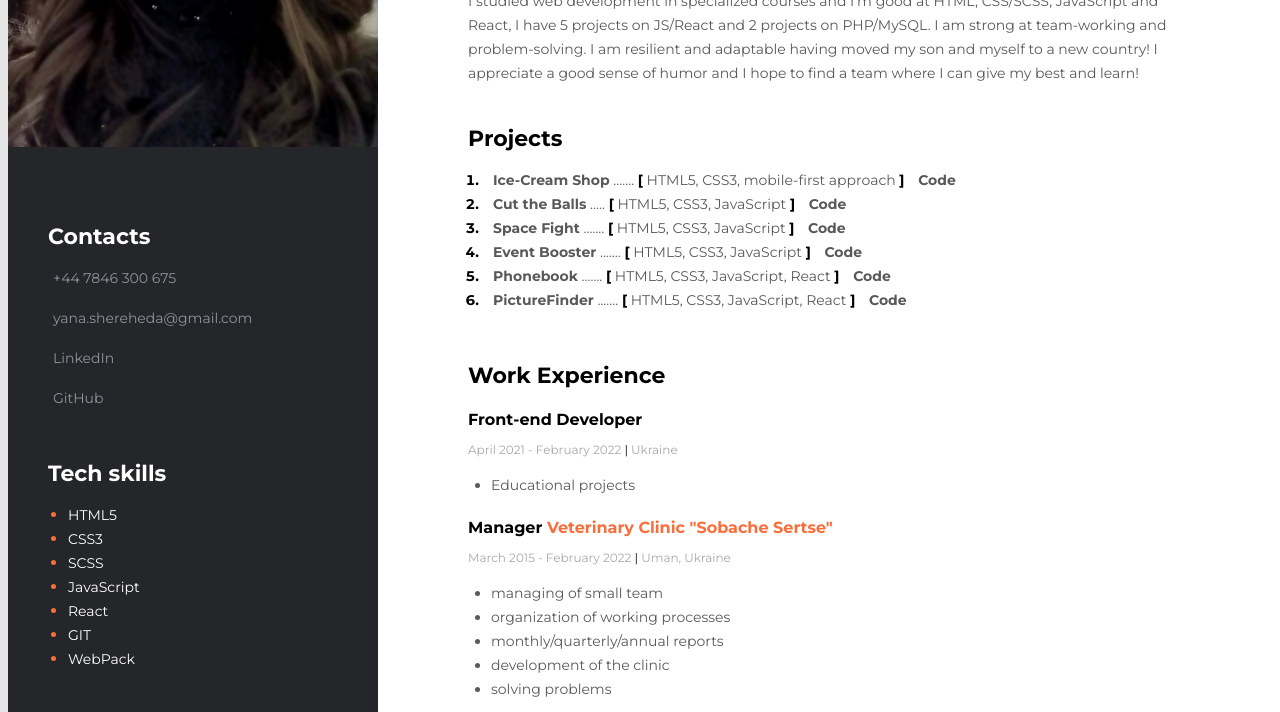
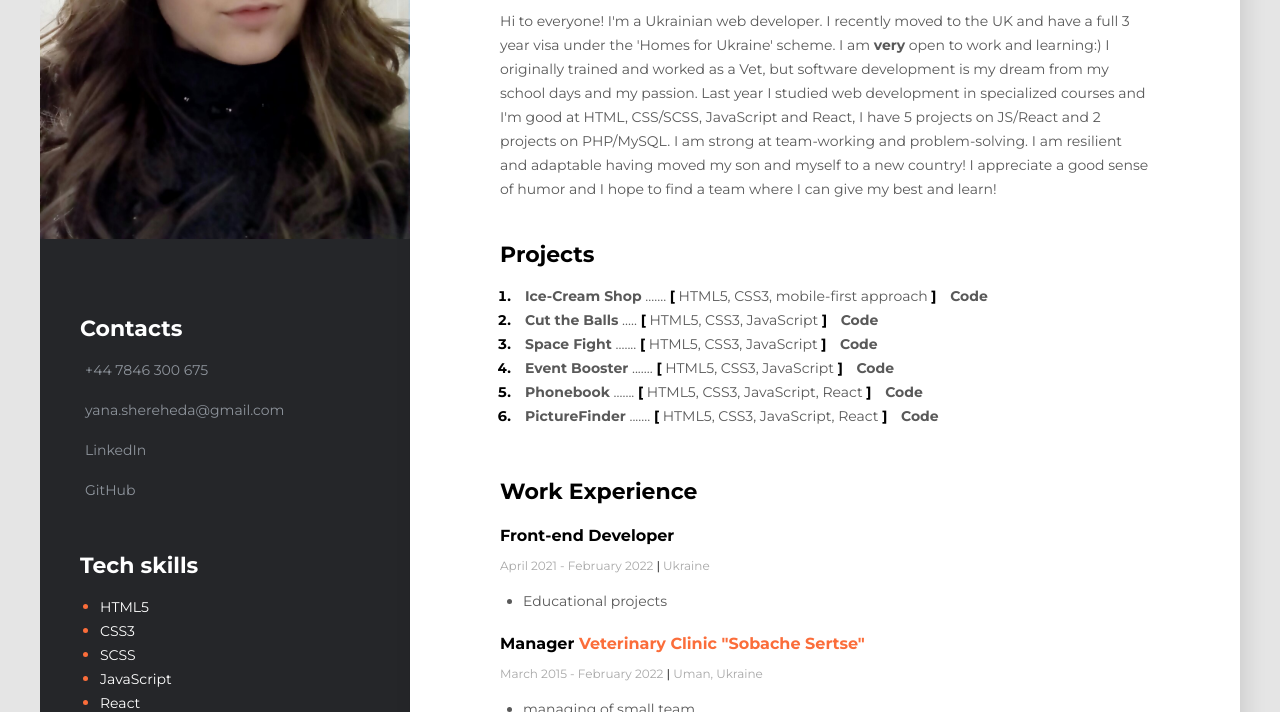
Before and after one commit to YanaSheri/Yana_Shereheda_CV, a plain HTML site: page index.html in a window 1280 px wide. Shown: the part 352-1064 px from the top of the page. Drawn offline with Linux system fonts and the light colour scheme.

Commit message:
Update styles.css

```diff
--- a/styles/styles.css
+++ b/styles/styles.css
@@ -11,9 +11,9 @@ a {
 .main {
     display: flex;
     flex-direction: row-reverse;
-    /* width: 1200px; */
-    width: 100vw;
-    margin: 0;
+    width: 1200px;
+    /* width: 100vw; */
+    margin: 100px auto;
 }
 
 /* main content */
```
